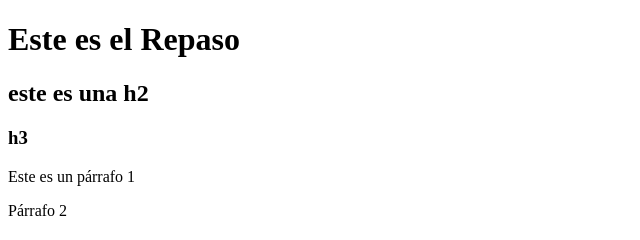
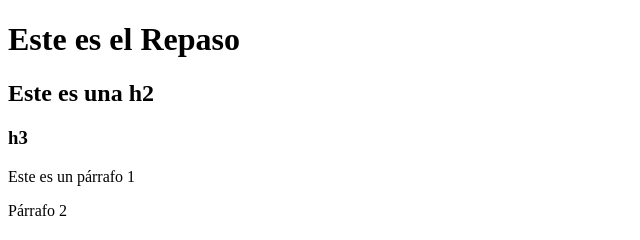
Before and after one commit to PattyG017/repaso, a plain HTML site: page index.html in a window 1280 px wide. Shown: the top 240 px of the page, 0-640 px from the left. Drawn offline with Linux system fonts and the light colour scheme.

Commit message:
Agregando index

```diff
--- a/index.html
+++ b/index.html
@@ -7,7 +7,7 @@
 </head>
 <body>
     <h1>Este es el Repaso</h1>
-    <h2>este es una h2</h2>
+    <h2>Este es una h2</h2>
     <h3>h3</h3>
     <p>Este es un párrafo 1</p>
     <p>Párrafo 2</p>
```
